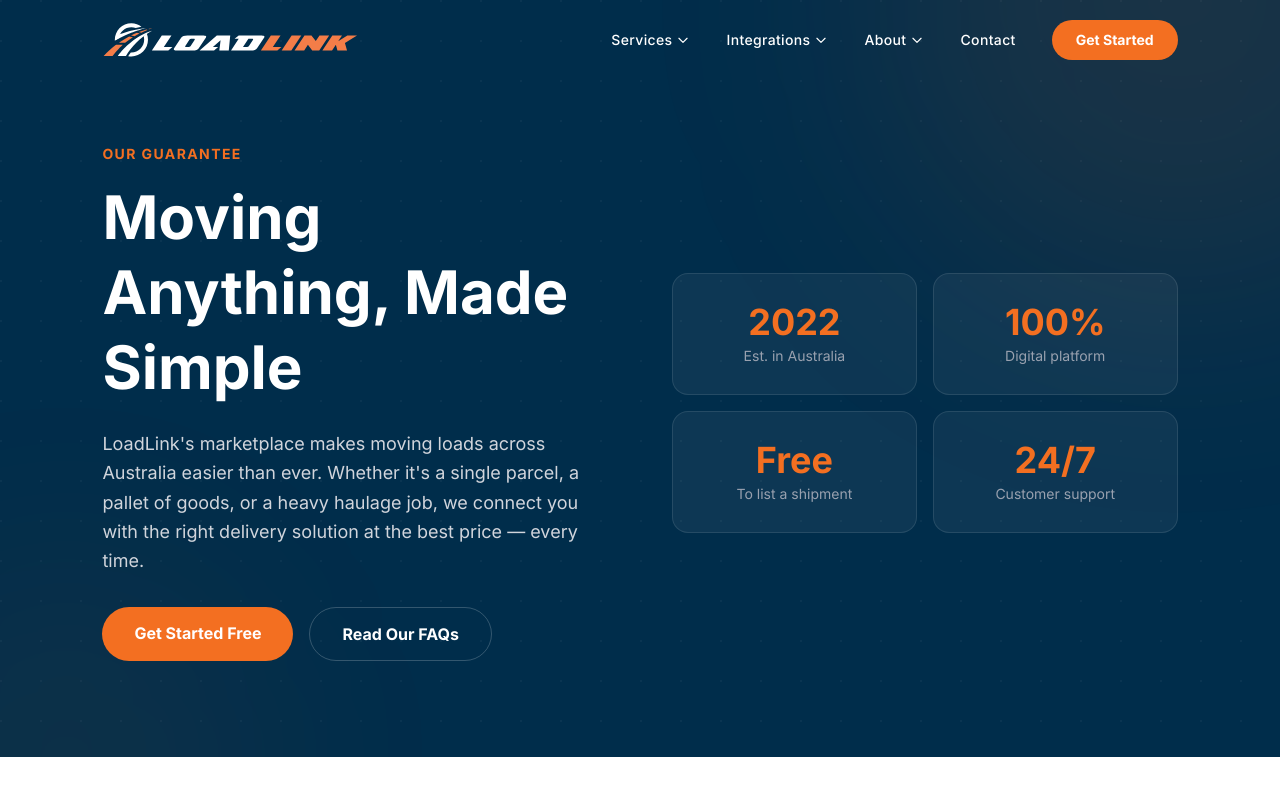
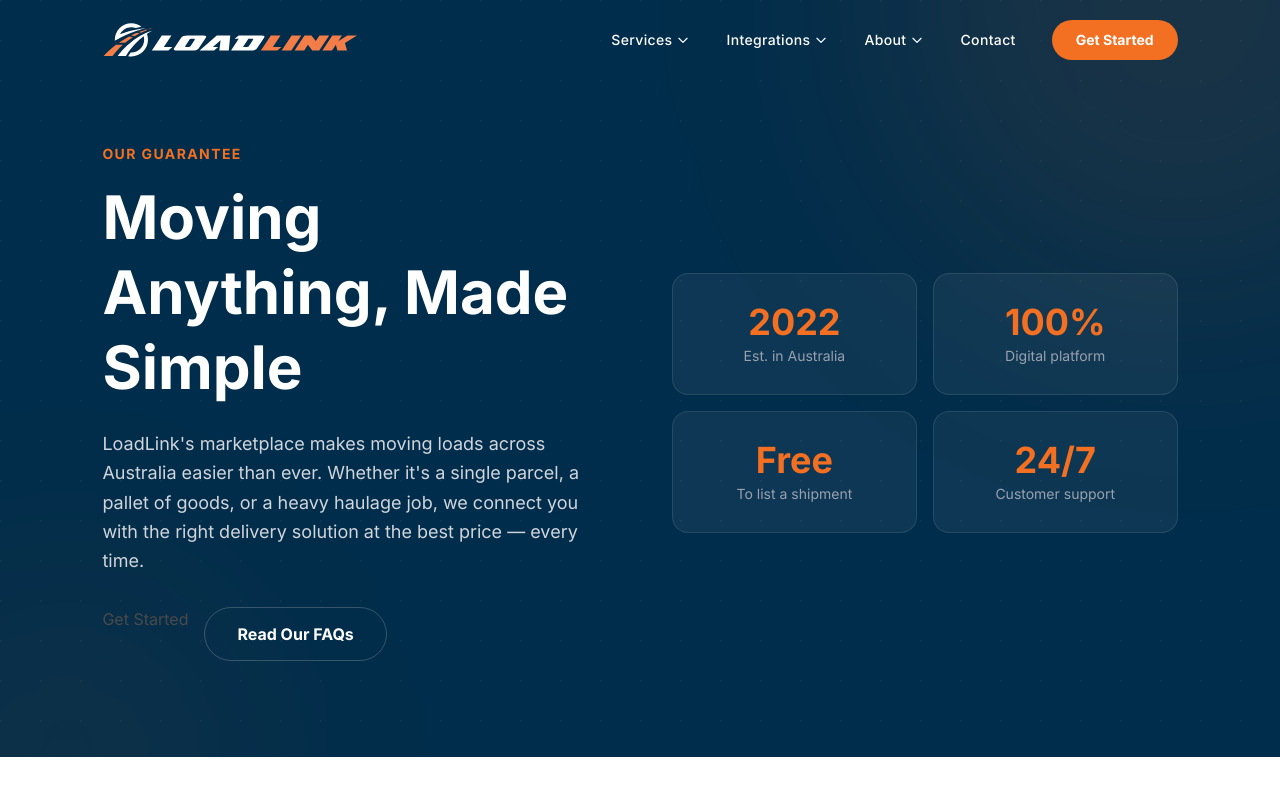
Before and after one commit to Scrappyy01/loadlink_homepage, a Next.js app: page /about-us in a window 1280 px wide. Shown: the top 800 px of the page. Built offline with nearby package versions, Linux system fonts and the light colour scheme.

Commit message:
Small changes

```diff
--- a/app/about-us/page.tsx
+++ b/app/about-us/page.tsx
@@ -88,10 +88,11 @@
             </p>
             <div className="flex flex-wrap gap-4">
               <Link
-                href="https://portal.loadlink.com.au/register/"
-                className="bg-loadlink-orange text-white px-8 py-3.5 rounded-full font-semibold hover:bg-white hover:text-loadlink-navy transition-colors duration-300"
+                href="https://parcelfreight.loadlink.com.au/parcel-freight"
+                target="_blank"
+                rel="noopener noreferrer"
               >
-                Get Started Free
+                Get Started
               </Link>
               <Link
                 href="/faqs"
@@ -334,7 +335,7 @@
               href="https://portal.loadlink.com.au/register/"
               className="bg-loadlink-orange text-white px-8 py-3.5 rounded-full font-semibold hover:bg-loadlink-navy transition-colors duration-300"
             >
-              Create Free Account
+              Create Account
             </Link>
             <Link
               href="/contact"
```
